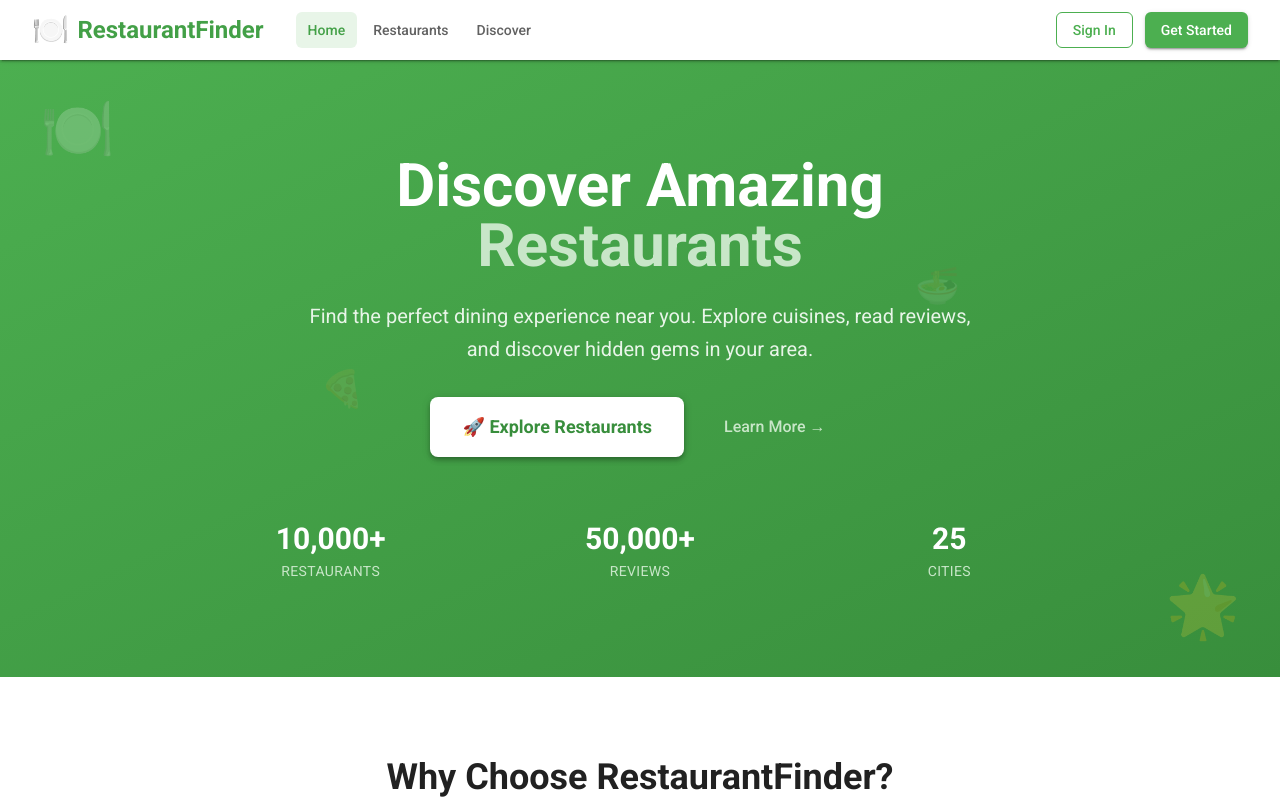
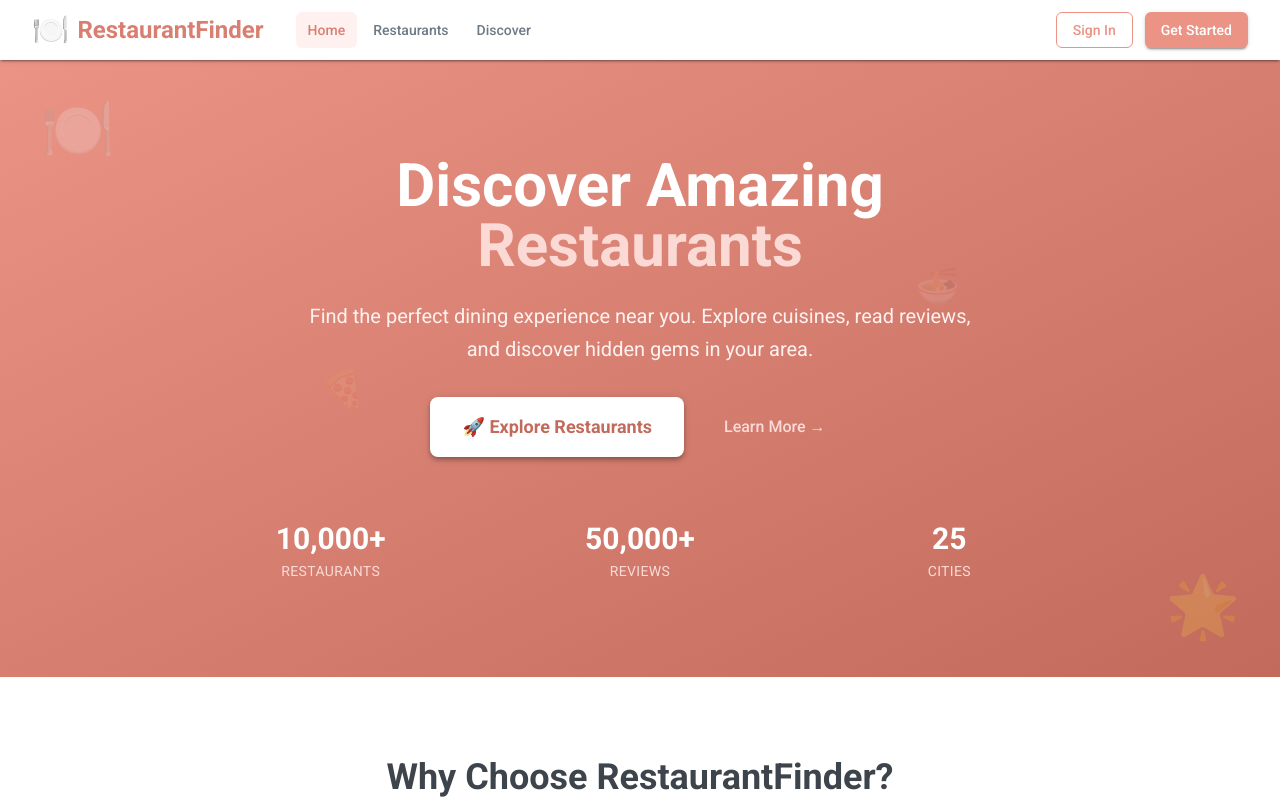
Before and after one commit to paragdangui/restaurant-discovery-engine, a Nuxt app in the folder frontend/: page / in a window 1280 px wide. Shown: the top 800 px of the page. Built offline with nearby package versions, Linux system fonts and the light colour scheme.

Commit message:
changed the color theme of the entire website.

```diff
--- a/frontend/assets/css/main.css
+++ b/frontend/assets/css/main.css
@@ -47,8 +47,9 @@
   body {
     margin: 0;
     padding: 0;
-    background-color: #fafafa;
-    color: #212121;
+    /* Light surface from Cadet gray scale to align with new theme */
+    background-color: #F1F5F7;
+    color: #3E444B;
     font-family: var(--font-family);
     font-weight: var(--font-weight-regular);
     line-height: 1.6;
--- a/frontend/components/RestaurantModal.vue
+++ b/frontend/components/RestaurantModal.vue
@@ -7,7 +7,7 @@
           <h2 class="text-xl font-semibold">
             {{ isEditing ? 'Edit Restaurant' : 'Add Restaurant' }}
           </h2>
-          <button @click="close" class="text-gray-400 hover:text-gray-600">
+          <button @click="close" class="text-surface-400 hover:text-surface-600">
             <span class="text-2xl">&times;</span>
           </button>
         </div>
@@ -15,65 +15,65 @@
         <form @submit.prevent="save">
           <div class="space-y-4">
             <div>
-              <label class="block text-sm font-medium text-gray-700 mb-1">
+              <label class="block text-sm font-medium text-surface-700 mb-1">
                 Name *
               </label>
               <input
                 v-model="form.name"
                 type="text"
                 required
-                class="w-full px-3 py-2 border border-gray-300 rounded-md focus:outline-none focus:ring-2 focus:ring-primary-500"
+                class="w-full px-3 py-2 border border-surface-300 rounded-md focus:outline-none focus:ring-2 focus:ring-primary-500"
               />
             </div>
 
             <div>
-              <label class="block text-sm font-medium text-gray-700 mb-1">
+              <label class="block text-sm font-medium text-surface-700 mb-1">
                 Description
               </label>
               <textarea
                 v-model="form.description"
                 rows="3"
-                class="w-full px-3 py-2 border border-gray-300 rounded-md focus:outline-none focus:ring-2 focus:ring-primary-500"
+                class="w-full px-3 py-2 border border-surface-300 rounded-md focus:outline-none focus:ring-2 focus:ring-primary-500"
               />
             </div>
 
             <div>
-              <label class="block text-sm font-medium text-gray-700 mb-1">
+              <label class="block text-sm font-medium text-surface-700 mb-1">
                 Cuisine *
               </label>
               <input
                 v-model="form.cuisine"
                 type="text"
                 required
-                class="w-full px-3 py-2 border border-gray-300 rounded-md focus:outline-none focus:ring-2 focus:ring-primary-500"
+                class="w-full px-3 py-2 border border-surface-300 rounded-md focus:outline-none focus:ring-2 focus:ring-primary-500"
               />
             </div>
 
             <div>
-              <label class="block text-sm font-medium text-gray-700 mb-1">
+              <label class="block text-sm font-medium text-surface-700 mb-1">
                 Address *
               </label>
               <input
                 v-model="form.address"
                 type="text"
                 required
-                class="w-full px-3 py-2 border border-gray-300 rounded-md focus:outline-none focus:ring-2 focus:ring-primary-500"
+                class="w-full px-3 py-2 border border-surface-300 rounded-md focus:outline-none focus:ring-2 focus:ring-primary-500"
               />
             </div>
 
             <div>
-              <label class="block text-sm font-medium text-gray-700 mb-1">
+              <label class="block text-sm font-medium text-surface-700 mb-1">
                 Phone
               </label>
               <input
                 v-model="form.phone"
                 type="tel"
-                class="w-full px-3 py-2 border border-gray-300 rounded-md focus:outline-none focus:ring-2 focus:ring-primary-500"
+                class="w-full px-3 py-2 border border-surface-300 rounded-md focus:outline-none focus:ring-2 focus:ring-primary-500"
               />
             </div>
 
             <div>
-              <label class="block text-sm font-medium text-gray-700 mb-1">
+              <label class="block text-sm font-medium text-surface-700 mb-1">
                 Rating (1-5)
               </label>
               <input
@@ -82,7 +82,7 @@
                 min="1"
                 max="5"
                 step="0.1"
-                class="w-full px-3 py-2 border border-gray-300 rounded-md focus:outline-none focus:ring-2 focus:ring-primary-500"
+                class="w-full px-3 py-2 border border-surface-300 rounded-md focus:outline-none focus:ring-2 focus:ring-primary-500"
               />
             </div>
           </div>
@@ -91,7 +91,7 @@
             <button
               type="button"
               @click="close"
-              class="px-4 py-2 text-gray-700 bg-gray-100 rounded-md hover:bg-gray-200 transition-colors"
+              class="px-4 py-2 text-surface-700 bg-surface-100 rounded-md hover:bg-surface-200 transition-colors"
             >
               Cancel
             </button>
--- a/frontend/tailwind.config.js
+++ b/frontend/tailwind.config.js
@@ -11,81 +11,90 @@ module.exports = {
   theme: {
     extend: {
       colors: {
+        // Updated theme to match provided palette
+        // Palette reference:
+        // Tea green:   #CAE7B9
+        // Flax:        #F3DE8A
+        // Coral pink:  #EB9486
+        // Cool gray:   #7E7F9A
+        // Cadet gray:  #97A7B3
         primary: {
-          50: '#e8f5e8',
-          100: '#c8e6c8',
-          200: '#a5d6a5',
-          300: '#81c784',
-          400: '#66bb6a',
-          500: '#4caf50',
-          600: '#43a047',
-          700: '#388e3c',
-          800: '#2e7d32',
-          900: '#1b5e20',
+          50: '#FFF1EF',
+          100: '#FBDAD6',
+          200: '#F5BEB6',
+          300: '#F0A49B',
+          400: '#EC8E86',
+          500: '#EB9486', // Coral pink (base)
+          600: '#D97F71',
+          700: '#C26B5D',
+          800: '#A9584B',
+          900: '#8C453B',
         },
         secondary: {
-          50: '#fce4ec',
-          100: '#f8bbd9',
-          200: '#f48fb1',
-          300: '#f06292',
-          400: '#ec407a',
-          500: '#e91e63',
-          600: '#d81b60',
-          700: '#c2185b',
-          800: '#ad1457',
-          900: '#880e4f',
+          50: '#F3FAEF',
+          100: '#EAF7E1',
+          200: '#DDF1CE',
+          300: '#CAE7B9', // Tea green (base)
+          400: '#B5DCA1',
+          500: '#A0D089',
+          600: '#86B66F',
+          700: '#6C9C58',
+          800: '#527F43',
+          900: '#3A5E30',
         },
+        // Use Cadet gray as the neutral/surface scale
         surface: {
-          50: '#fafafa',
-          100: '#f5f5f5',
-          200: '#eeeeee',
-          300: '#e0e0e0',
-          400: '#bdbdbd',
-          500: '#9e9e9e',
-          600: '#757575',
-          700: '#616161',
-          800: '#424242',
-          900: '#212121',
+          50: '#F1F5F7',
+          100: '#DEE7ED',
+          200: '#C5D2DC',
+          300: '#AEBBC8',
+          400: '#99A7B6',
+          500: '#97A7B3',
+          600: '#8292A0',
+          700: '#6C7A86',
+          800: '#555F69',
+          900: '#3E444B',
         },
         background: {
           light: '#ffffff',
           dark: '#121212',
         },
+        // Re-map semantic scales to palette
         error: {
-          50: '#ffebee',
-          100: '#ffcdd2',
-          200: '#ef9a9a',
-          300: '#e57373',
-          400: '#ef5350',
-          500: '#f44336',
-          600: '#e53935',
-          700: '#d32f2f',
-          800: '#c62828',
-          900: '#b71c1c',
+          50: '#FFECEA',
+          100: '#FFD2CD',
+          200: '#FFB5AC',
+          300: '#FF998F',
+          400: '#F9837A',
+          500: '#EB6A62',
+          600: '#D95C55',
+          700: '#C24F49',
+          800: '#A8443F',
+          900: '#8B3732',
         },
         warning: {
-          50: '#fff8e1',
-          100: '#ffecb3',
-          200: '#ffe082',
-          300: '#ffd54f',
-          400: '#ffca28',
-          500: '#ffc107',
-          600: '#ffb300',
-          700: '#ffa000',
-          800: '#ff8f00',
-          900: '#ff6f00',
+          50: '#FFF9E6',
+          100: '#FEF1C8',
+          200: '#FBE6A3',
+          300: '#F6DC8A',
+          400: '#F1D373',
+          500: '#F3DE8A', // Flax
+          600: '#E3C969',
+          700: '#C8AD4E',
+          800: '#A78F3C',
+          900: '#7F692A',
         },
         info: {
-          50: '#e3f2fd',
-          100: '#bbdefb',
-          200: '#90caf9',
-          300: '#64b5f6',
-          400: '#42a5f5',
-          500: '#2196f3',
-          600: '#1e88e5',
-          700: '#1976d2',
-          800: '#1565c0',
-          900: '#0d47a1',
+          50: '#EEF0F6',
+          100: '#D9DCE8',
+          200: '#BFC3D5',
+          300: '#A6AAC3',
+          400: '#8F93B0',
+          500: '#7E7F9A', // Cool gray
+          600: '#6B6C86',
+          700: '#595A70',
+          800: '#47485A',
+          900: '#343545',
         }
       },
       fontFamily: {
```
Also changed, not shown: frontend/components/RestaurantDetailModal.vue (+46 -46 lines), frontend/components/RestaurantMapView.vue (+26 -26 lines), frontend/components/RestaurantSearchBar.vue (+35 -35 lines), frontend/pages/discover.vue (+32 -32 lines).
